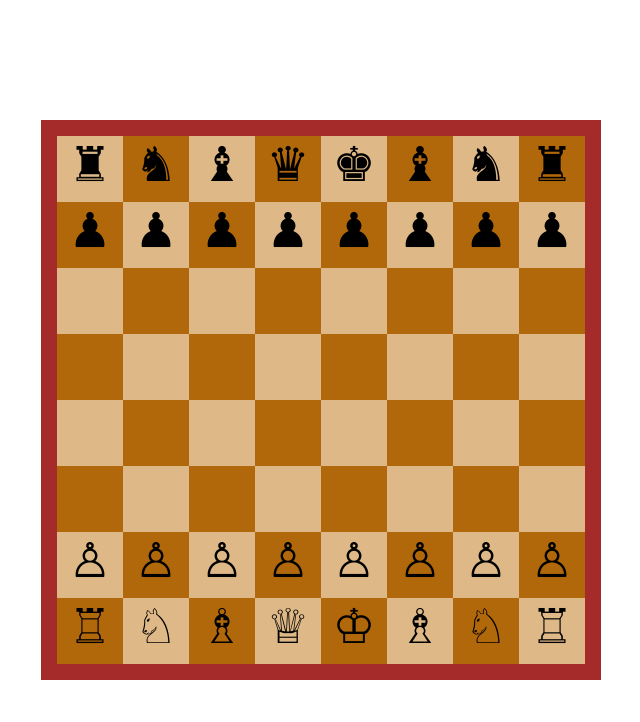
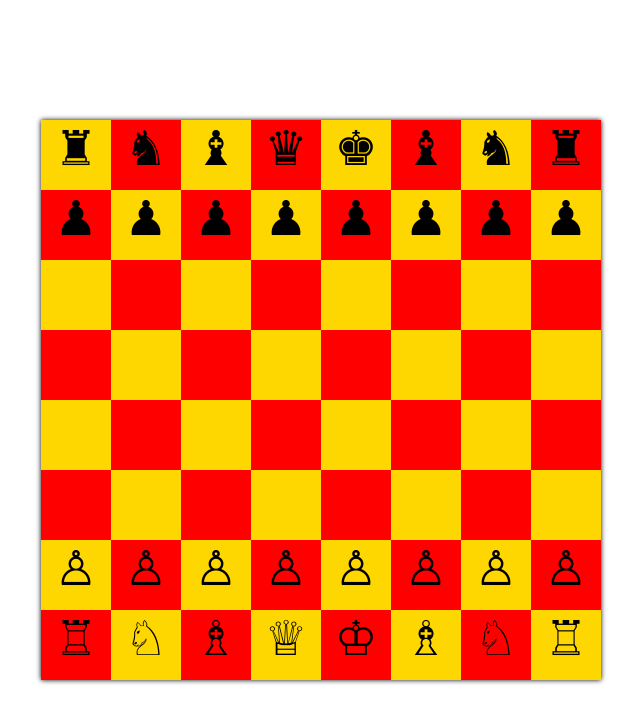
Before and after one commit to vincent-larisma/Chessboard, a plain HTML site: page grid/index.html in a window 1280 px wide. Shown: the whole page, without its empty margins (319-959 px from the left). Drawn offline with Linux system fonts and the light colour scheme.

Commit message:
design flex-grid

```diff
--- a/grid/styles.scss
+++ b/grid/styles.scss
@@ -26,14 +26,14 @@ body {
         place-content: center;
         font-size: $chess-size;
         text-align: center;
-        border: 2vmin solid brown;
+        box-shadow: 0 0 5px;
 
 
         .dark-block{
-            background-color: burlywood;
+            background-color: gold;
         }
         .light-block{
-            background-color: rgb(177, 104, 10);
+            background-color: red
         }
     }
 }
```
Also changed, not shown: grid/styles.css, 1 other file.
